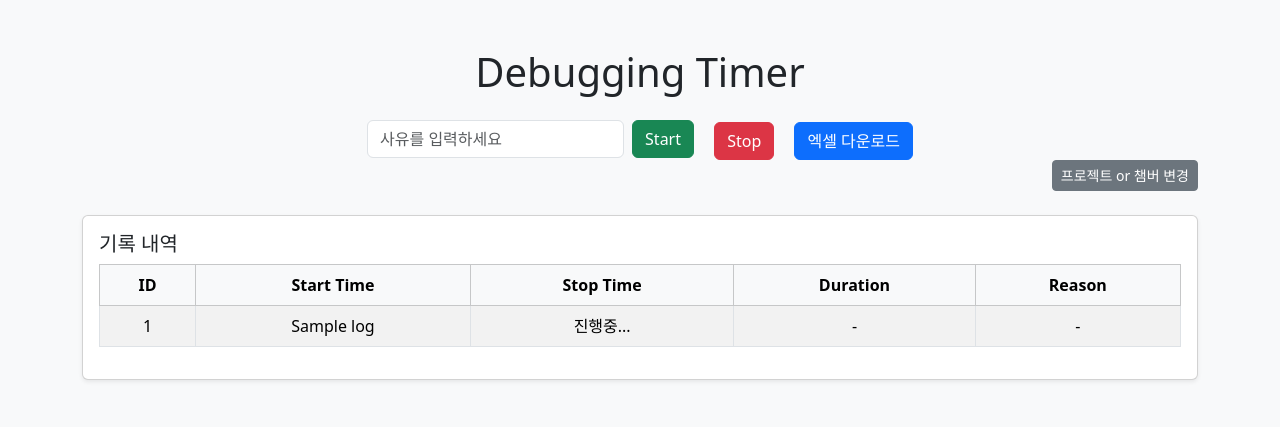
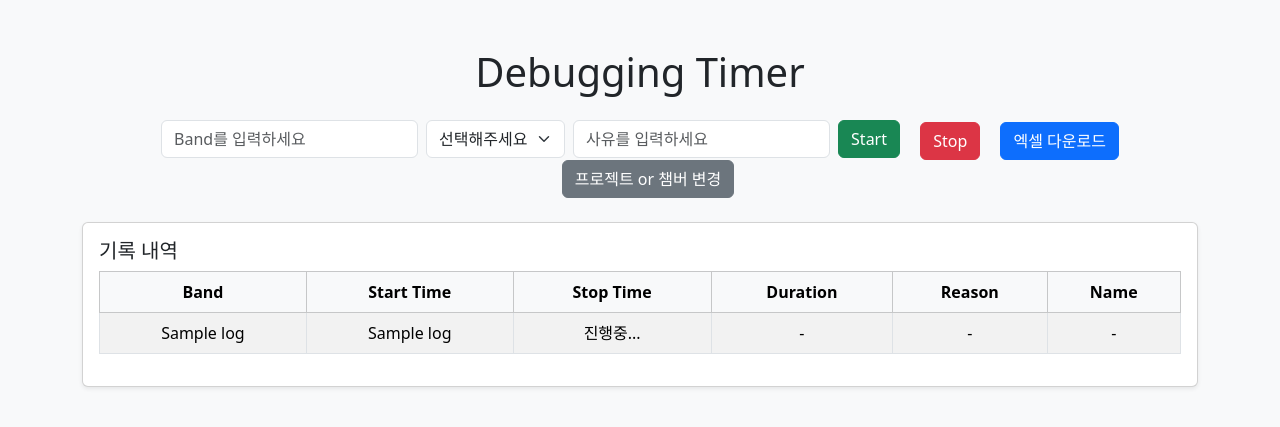
Before and after one commit to THKKANON/Debug_Timer, a Flask app: template templates/index.html in a window 1280 px wide. Shown: the top 427 px of the page. Run offline with Flask 3, Linux system fonts and the light colour scheme; the template is opened without the code that fills it: most values are stand-ins (such as "Sample title", 1, 10 or a date in 2020).

Commit message:
name, Band add

```diff
--- a/app.py
+++ b/app.py
@@ -31,17 +31,21 @@ def init_db():
               start_time TEXT,
               stop_time TEXT,
               debugging_time TEXT,
-              reason TEXT)''')
+              reason TEXT,
+              person TEXT,
+              tech TEXT)''')
     conn.commit()
     conn.close()
 
 @app.route('/start', methods=['POST'])
 def start():
+    tech = request.form.get('tech', '')
+    person = request.form.get('person', '')
     reason = request.form.get('reason', '')
     now = datetime.now().strftime("%Y-%m-%d %H:%M")
     conn = sqlite3.connect(DB_PATH)
     c = conn.cursor()
-    c.execute("INSERT INTO time_log (start_time, reason) VALUES (?, ?)", (now, reason))
+    c.execute("INSERT INTO time_log (start_time, reason, person, tech) VALUES (?, ?, ?, ?)", (now, reason, person, tech))
     conn.commit()
     conn.close()
     return redirect(url_for('main'))
--- a/templates/index.html
+++ b/templates/index.html
@@ -11,15 +11,35 @@
         <!-- 사유 입력 및 Start 버튼 -->
         <div class="text-center mb-4">
             <form action="/start" method="post" class="d-inline-flex align-items-center gap-2">
+                <input type="text" name="tech" placeholder="Band를 입력하세요" required class="form-control w-auto">
+                <!-- 사람 이름 드롭다운 -->
+                <select id="person" name="person" class="form-select w-auto" required>
+                <option value="">선택해주세요</option>
+                <option value="김성훈">김성훈</option>
+                <option value="최은지">최은지</option>
+                <option value="원정연">원정연</option>
+                <option value="강태준">강태준</option>
+                <option value="김승연">김승연</option>
+                <option value="최주연">최주연</option>
+                <option value="이학철">이학철</option>
+                <option value="김태훈">김태훈</option>
+                <option value="이규림">이규림</option>
+                <option value="김희연">김희연</option>
+                <option value="정구윤">정구윤</option>
+                <option value="김건수">김건수</option>
+                <option value="이성수">이성수</option>
+                <option value="김미리">김미리</option>
+                <option value="김혜원">김혜원</option>
+                <option value="김예나">김예나</option>
+                </select>
                 <input type="text" name="reason" placeholder="사유를 입력하세요" required class="form-control w-auto">
                 <button type="submit" class="btn btn-success">Start</button>
             </form>
             <a href="/stop" class="btn btn-danger ms-3">Stop</a>
             <!-- 엑셀 다운로드 버튼 -->
             <a href="/export" class="btn btn-primary ms-3">엑셀 다운로드</a>
-<div class="text-end mb-3">
-    <a href="/reset" class="btn btn-secondary btn-sm">프로젝트 or 챔버 변경</a>
-</div>
+            <!-- 프로젝트 및 챔버 변경 버튼 -->
+            <a href="/reset" class="btn btn-secondary ms-3">프로젝트 or 챔버 변경</a>
             </div>
                 <!-- 기록 테이블 -->
                 <div class="card shadow-sm">
@@ -29,21 +49,23 @@
                     <table class="table table-striped table-bordered align-middle text-center">
                     <thead class="table-light">
                     <tr>
-<th>ID</th>
+                    <th>Band</th>
                     <th>Start Time</th>
                     <th>Stop Time</th>
                     <th>Duration</th>
                     <th>Reason</th>
+                    <th>Name</th>
                     </tr>
                     </thead>
                     <tbody>
                                             {% for log in logs %}
                     <tr>
-<td>{{ log[0] }}</td>
+                    <td>{{ log[6] }}</td>
                     <td>{{ log[1] }}</td>
                     <td>{{ log[2] or '진행중...' }}</td>
                     <td>{{ log[3] or '-' }}</td>
                     <td>{{ log[4] or '-' }}</td>
+                    <td>{{ log[5] or '-' }}</td>
                     </tr>
                                             {% endfor %}
                     </tbody>
```
Lines whose indentation alone changed are shown as unchanged.
